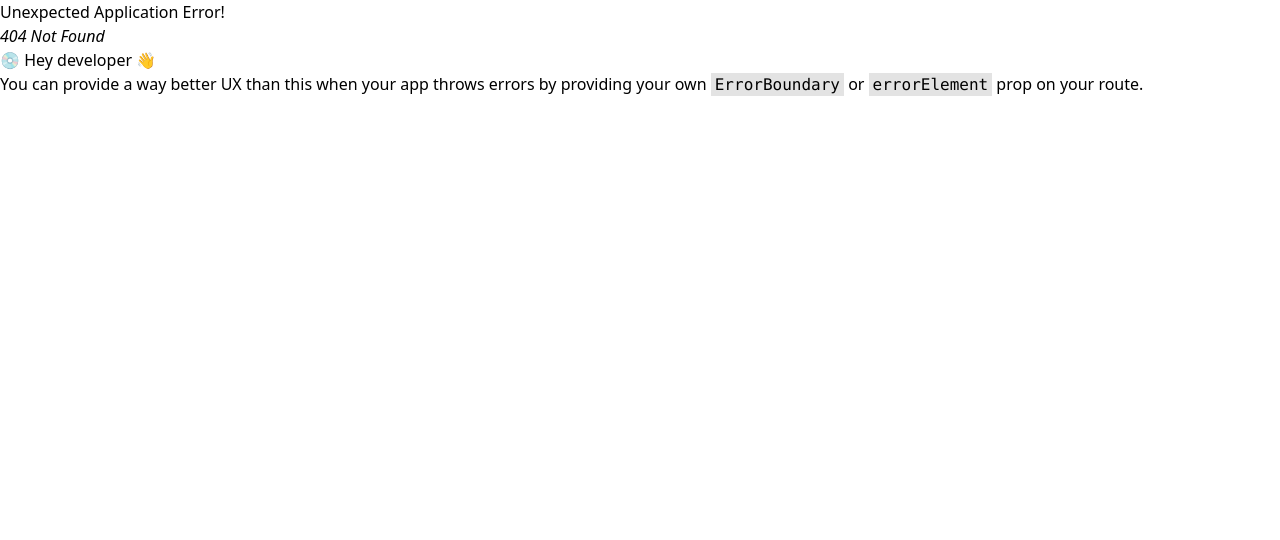
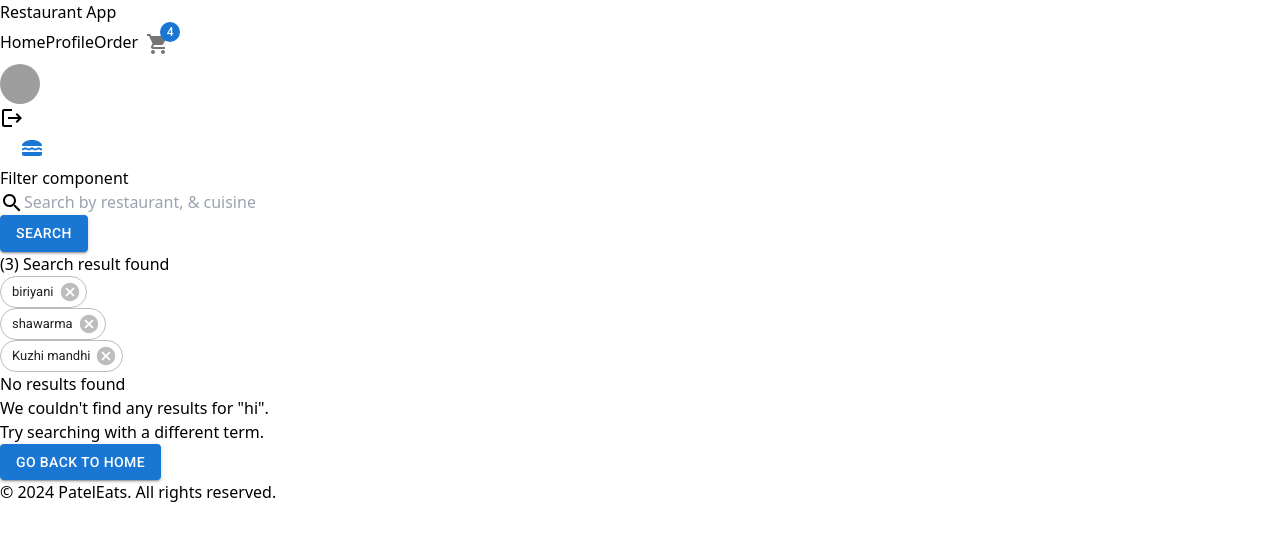
Before and after one commit to iam-abin/Restaurant, a React (Vite) app in the folder frontend/: page /search/1 in a window 1280 px wide. Before the commit this address had no page. Shown: the top 540 px of the page. Built offline with nearby package versions, Linux system fonts and the light colour scheme; grey boxes are pictures that could not be loaded.

Commit message:
chore: add search result card

```diff
--- a/frontend/src/App.tsx
+++ b/frontend/src/App.tsx
@@ -8,6 +8,7 @@ import ResetPassword from "./pages/ResetPassword";
 import Otp from "./pages/Otp";
 import Landing from "./pages/Landing";
 import Profile from "./pages/Profile";
+import SearchResult from "./pages/SearchResult";
 
 const darkTheme = createTheme({
     palette: {
@@ -27,6 +28,10 @@ const appRouter = createBrowserRouter([
             {
                 path: "/profile",
                 element: <Profile />
+            },
+            {
+                path: "/search/:searchKey",
+                element: <SearchResult />
             }
         ]
     },
--- /dev/null
+++ b/frontend/src/components/Filter.tsx
@@ -0,0 +1,11 @@
+import React from 'react'
+
+const Filter = () => {
+  return (
+    <div>
+      Filter component
+    </div>
+  )
+}
+
+export default Filter
--- /dev/null
+++ b/frontend/src/components/ItemsCard.tsx
@@ -0,0 +1,58 @@
+import FriedChicken from "../assets/fried-chicken-french-fries-black-cement-floor (1).jpg";
+import Card from "@mui/material/Card";
+import CardActions from "@mui/material/CardActions";
+import CardContent from "@mui/material/CardContent";
+import CardMedia from "@mui/material/CardMedia";
+import Button from "@mui/material/Button";
+import Typography from "@mui/material/Typography";
+import LocationOnOutlinedIcon from "@mui/icons-material/LocationOnOutlined";
+import PublicIcon from "@mui/icons-material/Public";
+import { Chip } from "@mui/material";
+import { Link } from "react-router-dom";
+
+export default function ItemsCard() {
+    return (
+        <Card sx={{ maxWidth: 345 }}>
+            <div className="relative">
+                <CardMedia
+                    component="img"
+                    alt="green iguana"
+                    className="w-full h-40  object-cover"
+                    image={FriedChicken}
+                />
+                <div className="absolute top-2 left-2 bg-white dark:bg-gray-700 bg-opacity-75 rounded-lg px-3 py-1">
+                    <span className="text-sm font-medium text-gray-700 dark:text-gray-300">
+                        Featured
+                    </span>
+                </div>
+            </div>
+            <CardContent>
+                <Typography gutterBottom variant="h5" component="div">
+                    <h1 className="text-2xl font-bold text-gray-900">
+                        KFC store
+                    </h1>
+                </Typography>
+                <div className="mt-2 gap-1 flex items-center text-gray-600 dark:text-gray-400">
+                    <LocationOnOutlinedIcon className="text-gray-500" />
+                    <p className="text-sm">
+                        City: <span className="font-medium">Kochi</span>
+                    </p>
+                </div>
+                <div className="mt-2 gap-1 flex items-center text-gray-600 dark:text-gray-400">
+                    <PublicIcon />
+                    <p className="text-sm">
+                        Country: <span className="font-medium">India</span>
+                    </p>
+                </div>
+                <div className="flex gap-2 mt-4 flex-wrap">
+                    {["biriyani", "laddu", "samoossa"].map((cuisine: string, index: number) => (
+                      <Chip key={index} label={cuisine} className="bg-black" variant="filled" />
+                    ))}
+                </div>
+            </CardContent>
+            <CardActions className="flex justify-end">
+                <Link to={`/restaurant/${124}`}><Button variant="contained" size="small">View Menus</Button></Link>
+            </CardActions>
+        </Card>
+    );
+}
--- /dev/null
+++ b/frontend/src/components/NoResultFound.tsx
@@ -0,0 +1,21 @@
+import { Button } from "@mui/material";
+import { Link } from "react-router-dom";
+
+export const NoResultFound = ({ searchText }: { searchText: string }) => {
+    return (
+      <div className="text-center">
+        <h1 className="text-2xl font-semibold text-gray-700">
+          No results found
+        </h1>
+        <p className="mt-2 text-gray-500 dark:text-gray-400">
+          We couldn't find any results for "{searchText}". <br /> Try searching
+          with a different term.
+        </p>
+        <Link to="/">
+          <Button variant="contained" className="mt-4 bg-orange hover:bg-orangeHover">
+            Go Back to Home
+          </Button>
+        </Link>
+      </div>
+    );
+  };
--- /dev/null
+++ b/frontend/src/components/shimmer/ItemsCardSkeleton.tsx
@@ -0,0 +1,36 @@
+import Card from "@mui/material/Card";
+import CardActions from "@mui/material/CardActions";
+import CardContent from "@mui/material/CardContent";
+import { Skeleton } from "@mui/material";
+import LocationOnOutlinedIcon from "@mui/icons-material/LocationOnOutlined";
+import PublicIcon from "@mui/icons-material/Public";
+
+export default function ItemsCardSkeleton() {
+    return (
+        <Card sx={{ maxWidth: 345 }}>
+            <div className="relative">
+                <Skeleton variant="rectangular" width="100%" height={160} />
+                <Skeleton variant="text" width={60} height={24} className="absolute top-2 left-2" />
+            </div>
+            <CardContent>
+                <Skeleton variant="text" width="60%" height={32} />
+                <div className="mt-2 gap-1 flex items-center text-gray-600 dark:text-gray-400">
+                    <LocationOnOutlinedIcon className="text-gray-500" />
+                    <Skeleton variant="text" width="40%" height={20} />
+                </div>
+                <div className="mt-2 gap-1 flex items-center text-gray-600 dark:text-gray-400">
+                    <PublicIcon />
+                    <Skeleton variant="text" width="50%" height={20} />
+                </div>
+                <div className="flex gap-2 mt-4 flex-wrap">
+                    <Skeleton variant="rounded" width={60} height={32} />
+                    <Skeleton variant="rounded" width={60} height={32} />
+                    <Skeleton variant="rounded" width={60} height={32} />
+                </div>
+            </CardContent>
+            <CardActions className="flex justify-end">
+                <Skeleton variant="rectangular" width={100} height={36} />
+            </CardActions>
+        </Card>
+    );
+}
--- a/frontend/src/pages/Landing.tsx
+++ b/frontend/src/pages/Landing.tsx
@@ -1,10 +1,12 @@
 import { ChangeEvent, useState } from "react";
 import SearchIcon from "@mui/icons-material/Search";
 import { Button } from "@mui/material";
-import PizzaImage from "../assets/hero_pizza.png"
+import PizzaImage from "../assets/hero_pizza.png";
+import { useNavigate } from "react-router-dom";
 
 const Landing = () => {
     const [searchText, setSearchText] = useState<string>("");
+    const navigate = useNavigate();
     const handleSearch = (e: ChangeEvent<HTMLInputElement>) => {
         setSearchText(e.target.value);
     };
@@ -26,17 +28,26 @@ const Landing = () => {
                         <input
                             type="text"
                             value={searchText}
+                            placeholder="Search restaurant by name, city & country"
                             onChange={handleSearch}
-                            className="border-2 h-11 w-full  border-black shadow-lg rounded-lg"
+                            className="border-2 pl-10 h-11 w-full  border-black shadow-lg rounded-lg"
                         />
                     </div>
-                    <Button variant="contained" className="bg-orange-500 ">
+                    <Button
+                        onClick={() => navigate(`/search/:${searchText}`)}
+                        variant="contained"
+                        className="bg-orange-500 "
+                    >
                         Search
                     </Button>
                 </div>
             </div>
             <div>
-              <img src={PizzaImage} className="w-full max-h-[500px] max-w-90%" alt="LandingImg" />
+                <img
+                    src={PizzaImage}
+                    className="w-full max-h-[500px] max-w-90%"
+                    alt="LandingImg"
+                />
             </div>
         </div>
     );
--- a/frontend/src/pages/SearchResult.tsx
+++ b/frontend/src/pages/SearchResult.tsx
@@ -0,0 +1,90 @@
+import { useParams } from "react-router-dom";
+import Filter from "../components/Filter";
+import { useState } from "react";
+import SearchIcon from "@mui/icons-material/Search";
+import { Button, Chip } from "@mui/material";
+import ItemsCard from "../components/ItemsCard";
+import ItemsCardSkeleton from "../components/shimmer/ItemsCardSkeleton";
+import { NoResultFound } from "../components/NoResultFound";
+
+const SearchResult = () => {
+    const params = useParams();
+    const [searchQuery, setSearchQuery] = useState<string>("");
+    console.log(params.searchKey);
+
+    const handleDelete = () => {};
+    const searchResults = [];
+
+    return (
+        <div className=" max-w-7xl mx-auto my-5">
+            <div className="flex flex-col md:flex-row justify-between gap-10">
+                <Filter />
+                <div className="flex-1">
+                    {/* Search Input Field  */}
+                    <div className="relative flex items-center gap-1">
+                        <div className="w-full">
+                            <SearchIcon className="absolute text-gray-500 inset-y-3 left-2" />
+                            <input
+                                type="text"
+                                value={searchQuery}
+                                placeholder="Search by restaurant, & cuisines"
+                                onChange={(e) => setSearchQuery(e.target.value)}
+                                className="border-2 pl-10 h-11 w-full  border-black shadow-lg rounded-lg"
+                            />
+                        </div>
+                        <Button
+                            // onClick={}
+                            variant="contained"
+                            className="bg-orange-500 "
+                        >
+                            Search
+                        </Button>
+                    </div>
+                    {/* Searched Items display here  */}
+                    <div>
+                        <div className="flex flex-col gap-3 md:flex-row md:items-center md:gap-2 my-3">
+                            <h1 className="font-medium text-lg">
+                                (3) Search result found
+                                <div className="flex flex-wrap gap-2 mb-4 md:mb-0">
+                                    {[
+                                        "biriyani",
+                                        "shawarma",
+                                        "Kuzhi mandhi",
+                                    ].map((selectedFlter, index) => (
+                                        <div
+                                            key={index}
+                                            className="relative inline-flex items-center max-w-full"
+                                        >
+                                            <Chip
+                                                label={selectedFlter}
+                                                variant="outlined"
+                                                onDelete={handleDelete}
+                                            />
+                                        </div>
+                                    ))}
+                                </div>
+                            </h1>
+                        </div>
+                    </div>
+                    {/* Restaurant Cards  */}
+
+                    {searchResults.length ? (
+                        <div className="grid md:grid-cols-3 gap-4">
+                            <ItemsCard />
+                            <ItemsCardSkeleton />
+                            <ItemsCard />
+                            <ItemsCardSkeleton />
+                            <ItemsCard />
+                            <ItemsCardSkeleton />
+                            <ItemsCard />
+                        </div>
+                    ) : (
+                        <NoResultFound searchText="hi" />
+                    )}
+                </div>
+            </div>
+        </div>
+    );
+};
+
+export default SearchResult;
```
Also changed, not shown: 1 other file (tests, documents, lock files or other folders).
